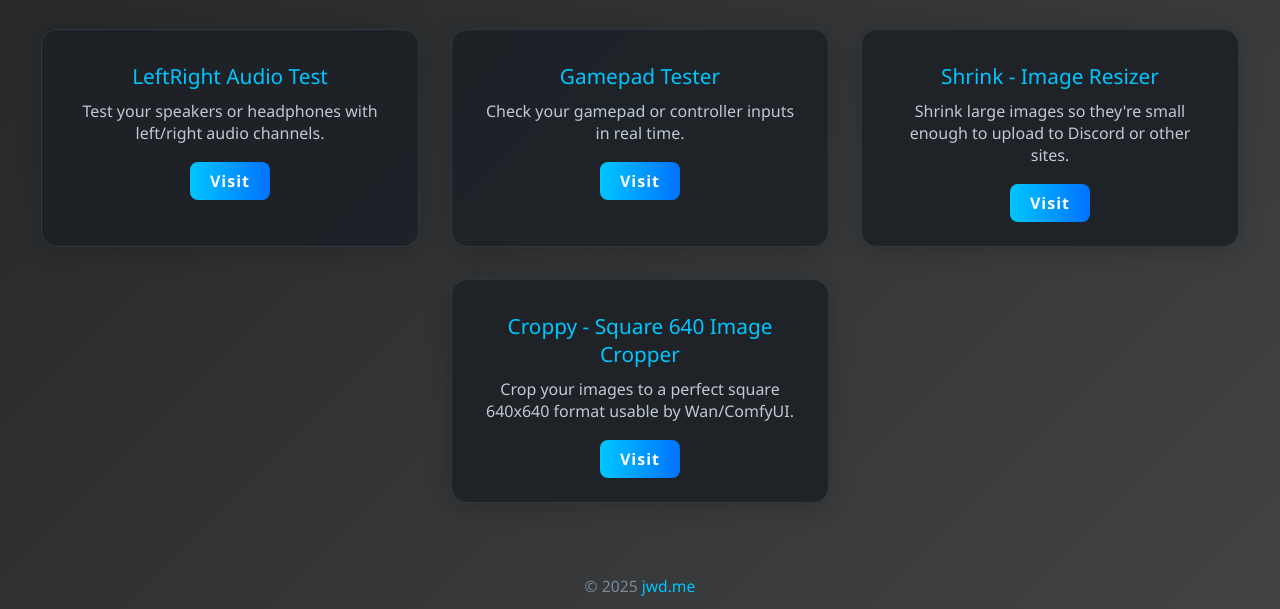
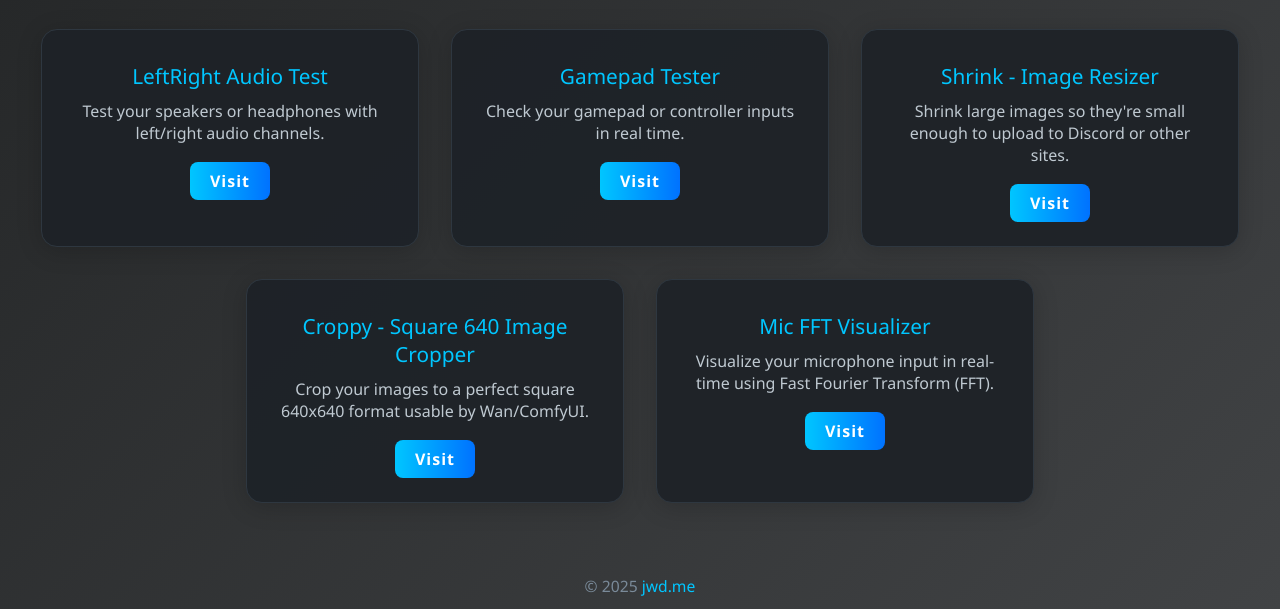
Before and after one commit to jwd83/tools, a plain HTML site: page index.html in a window 1280 px wide. Shown: the part 215-824 px from the top of the page. Drawn offline with Linux system fonts and the light colour scheme.

Commit message:
Add Mic FFT Visualizer tool to the tools list

```diff
--- a/index.html
+++ b/index.html
@@ -145,6 +145,14 @@
             "Crop your images to a perfect square 640x640 format usable by Wan/ComfyUI.",
           link: "https://jwd83.github.io/croppy/",
         },
+
+        // https://jwd83.github.io/mic-fft/
+        {
+          title: "Mic FFT Visualizer",
+          description:
+            "Visualize your microphone input in real-time using Fast Fourier Transform (FFT).",
+          link: "https://jwd83.github.io/mic-fft/",
+        },
       ];
 
       // Generate tool cards dynamically
```
